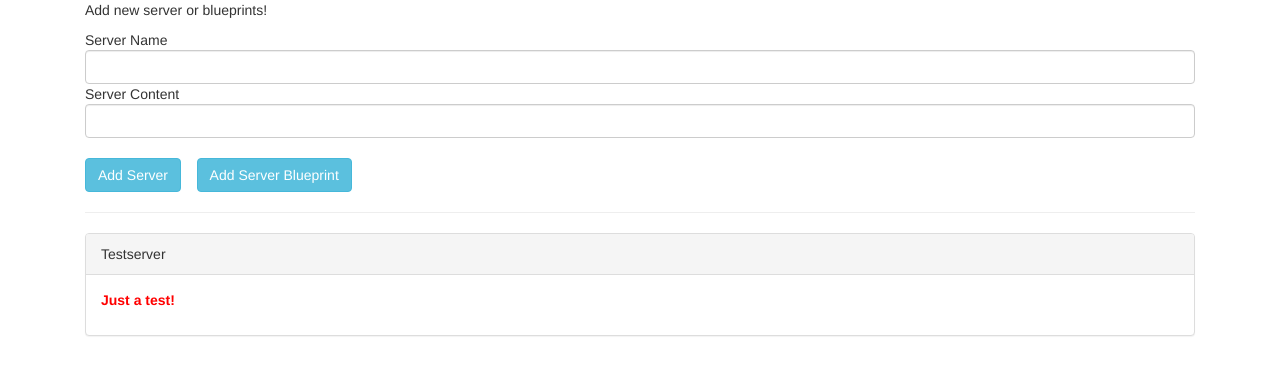
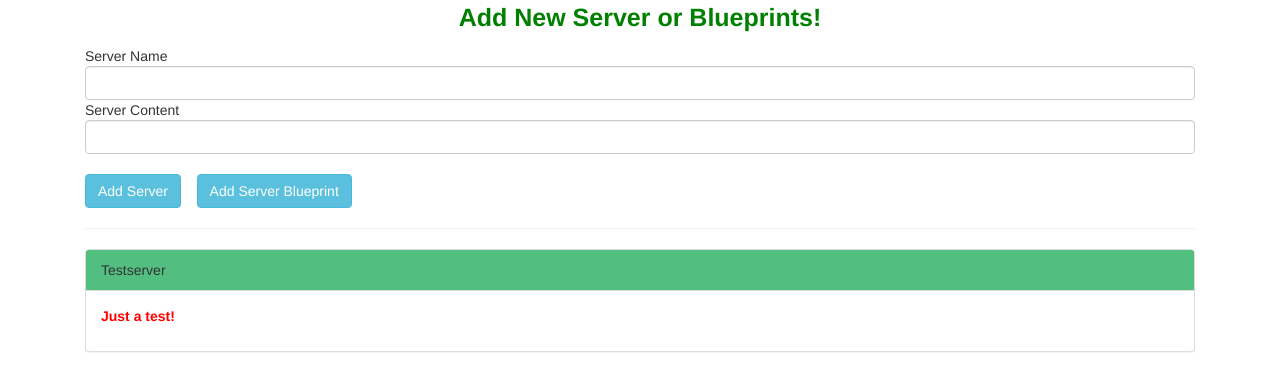
Before and after one commit to vishnuvanthala5546/Add-Server, an Angular app: page / in a window 1280 px wide. Shown: the top 390 px of the page. Built offline with nearby package versions, Linux system fonts and the light colour scheme.

Commit message:
063 Binding to Custom Events finally Add blue print and red print Add css and font-color and panel heading-color

```diff
--- a/src/app/cockpit/cockpit.component.html
+++ b/src/app/cockpit/cockpit.component.html
@@ -1,6 +1,6 @@
 <div class="row">
   <div class="col-xl-12">
-    <p>Add new server or blueprints!</p>
+    <p>Add New Server or Blueprints!</p>
     <span>Server Name</span>
     <input type="text" class="form-control" [(ngModel)]="newServerName">
     <span>Server Content</span>
--- a/src/app/cockpit/cockpit.component.scss
+++ b/src/app/cockpit/cockpit.component.scss
@@ -0,0 +1,11 @@
+p{
+  color: green;
+  font-size: 25px;
+  font-weight: bold;
+  text-align: center;
+}
+input[type="text"]:hover
+{
+  color: #BA4A00;
+  background-color: #E5E8E8;
+}
--- a/src/app/server-element/server-element.component.scss
+++ b/src/app/server-element/server-element.component.scss
@@ -0,0 +1,3 @@
+.panel-heading{
+  background-color: #52BE80;
+}
```
